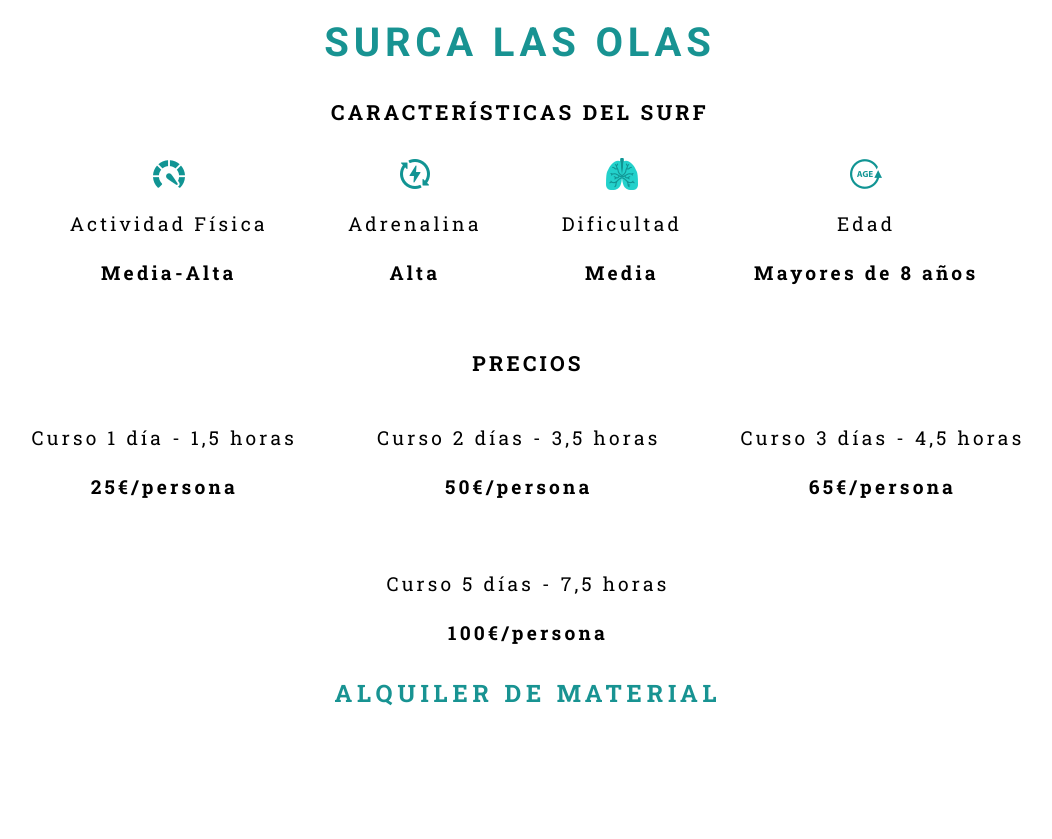
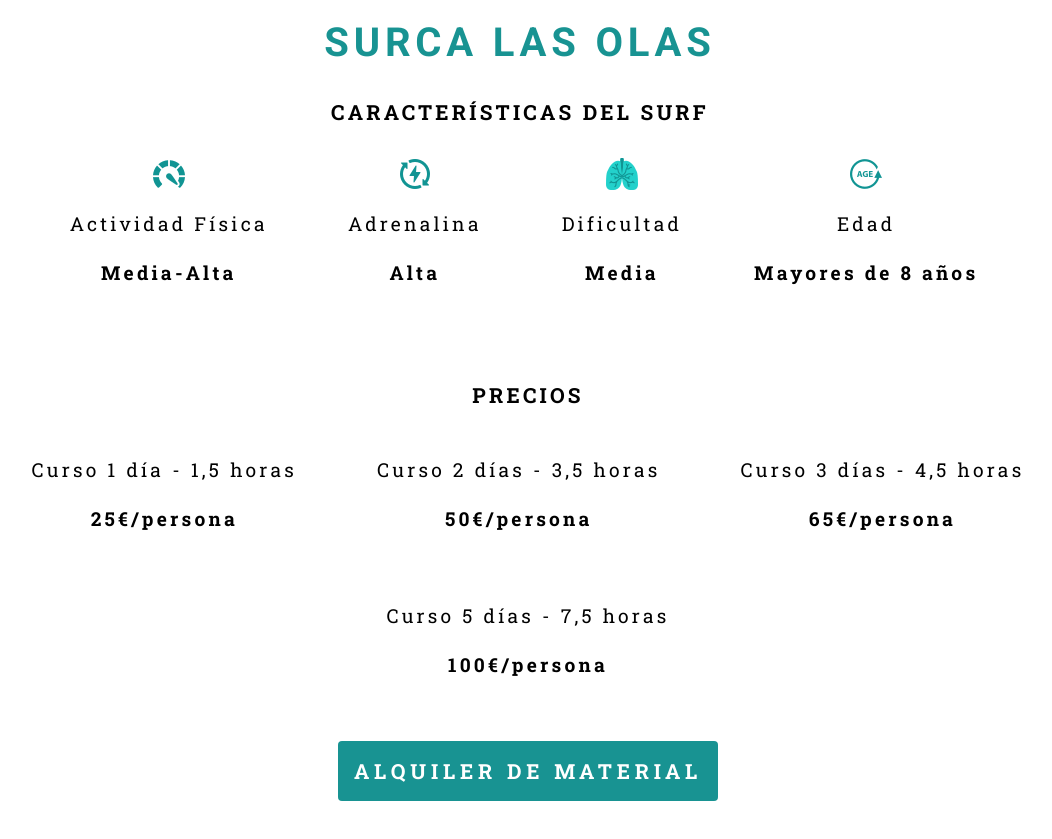
Before and after one commit to Rous-99/pagina-surf, a plain HTML site: page actividades/surf.html in a window 1280 px wide. Shown: the part 757-1596 px from the top of the page, without its empty margins (120-1172 px from the left). Before the commit the page ends 1506 px from the top, so only its background shows below. Drawn offline with Linux system fonts and the light colour scheme.

Commit message:
casi-finished

```diff
--- a/actividades/surf.html
+++ b/actividades/surf.html
@@ -4,8 +4,9 @@
     <meta charset="UTF-8">
     <meta http-equiv="X-UA-Compatible" content="IE=edge">
     <meta name="viewport" content="width=device-width, initial-scale=1.0">
-    <title>SurfSchool</title>
+    <title>SeaSchool</title>
     <link rel="stylesheet" href="../css/actividades.css">
+    <link rel="shortcut icon" href="../img/icons/logo-icon.png" type="image/x-icon">
 </head>
 <body>
 
@@ -85,7 +86,7 @@
                             <p class="act__paragraph">100€/persona</p>
                         </div>
                     </ul>
-                    <p class="act__paragraph"><a href="" class="material__link">Alquiler de Material</a></p>
+                    <p class="act__paragraph"><a href="../alquiler.html" class="material__link">Alquiler de Material</a></p>
                 </section>
 
             </div>
--- a/app.js
+++ b/app.js
@@ -1,23 +1,17 @@
 
-/*Cuando hago click en la etiqueta hero__menu añado y quito la clase a nav para mostrar o no el menu*/
+
 
 const button=document.querySelector('.nav__button')
 const nav=document.querySelector('.nav__ul')
 
 
-// const pago=document.getElementById('total__pago').innerHTML=result
-
-// const surf=10
 
 button.addEventListener('click', ()=>{
     nav.classList.toggle('no-activo')
 })
 
 //creamos una función que me obtenga el valor de la actividad seleccionada cada vez que se cambie en el select
-function obtener__actividad(){
-    let actividad=document.getElementById('form__select').value;
-    return actividad
-}
+
 
 function calcular__pago(){
 
@@ -161,7 +155,5 @@ function calcular__pago(){
         }
     }
 
-    console.log(actividad)
-    console.log(clase)
-    console.log(personas)
+
 }
--- a/css/actividades.css
+++ b/css/actividades.css
@@ -38,15 +38,12 @@ body{
     font-size: 18px;
 }
 .container{
-    /* background-color: red; */
     max-width: 100vw;
     max-height: 100vh;
 }
 
 .hero{
-    /* background-color: #fedb3f; */
     height: 90px;
-    /* position: fixed; */
     width: 100%;
     padding-bottom: .7rem;
 }
@@ -71,7 +68,6 @@ body{
     text-align: center;
     display: flex;
     align-items: center;
-    /* background-color: gray; */
     font-size:1.5rem;
     text-transform: uppercase;
     color: var(--cyan-fuerte-color);
@@ -152,7 +148,6 @@ li:hover>ul{
 
 
 .act__container{
-    /* background-color: red; */
     min-height:600px;
     width: 100%;
     background-image: url(../img/surf-page.jpg);
@@ -179,7 +174,6 @@ li:hover>ul{
     background-image: url(../img/kitesurf-section-photo.jpg);
 }
 .act__class{
-    /* background-color: #fedb3f; */
     display: flex;
     flex-direction: column;
     text-align: center;
@@ -207,7 +201,6 @@ li:hover>ul{
 }
 
 .act__info__ul{
-    /* text-transform: uppercase; */
     height: max-content;
     letter-spacing: .2rem;
     font-size: 1.2rem;
@@ -218,6 +211,7 @@ li:hover>ul{
     justify-content: center;
     align-items: center;
     padding: 1rem;
+    margin-bottom: 2rem;
 }
 
 .act__info__li{
@@ -297,14 +291,21 @@ li:hover>ul{
 }
 
 .material__link{
-    /* background-color: #fedb3f; */
-    padding: 2rem;
-    font-size: 1.5rem;
+    margin: 0 auto;
+    padding: 1rem;
+    font-size: 1.3rem;
     text-transform: uppercase;
     text-decoration: none;
     letter-spacing: .3rem;
-    color: var(--cyan-fuerte-color);
+    color: var(--white-color);
     text-align: center;
+    background-color: var(--cyan-fuerte-color);
+    border-radius: 4px;
+    display: flex;
+    max-width: max-content;
+    flex-flow: row wrap;
+    justify-content: center;
+    align-items: center;
 }
 
 .material__link:hover{
@@ -485,7 +486,6 @@ li:hover>ul{
 
 
     .surf__class{
-        /* background-color: #fedb3f; */
         display:grid;
         height: 100%;
         grid-template-columns: repeat(2,1fr);
```
Also changed, not shown: actividades/catamaran.html (+3 -2 lines), actividades/kayak.html (+3 -2 lines), actividades/kitesurf.html (+3 -2 lines), actividades/paddlesurf.html (+3 -2 lines), actividades/windsurf.html (+3 -2 lines), alquiler.html (+3 -2 lines), css/style.css (+0 -13 lines), index.html (+2 -3 lines), reservas.html (+2 -68 lines).
